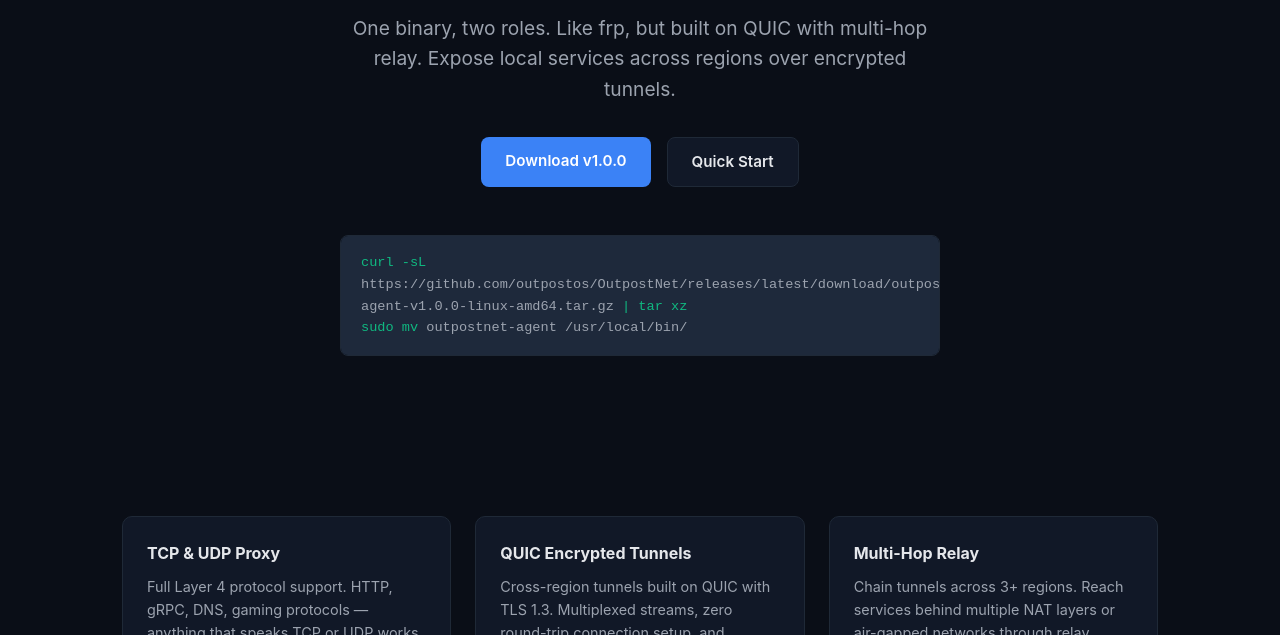
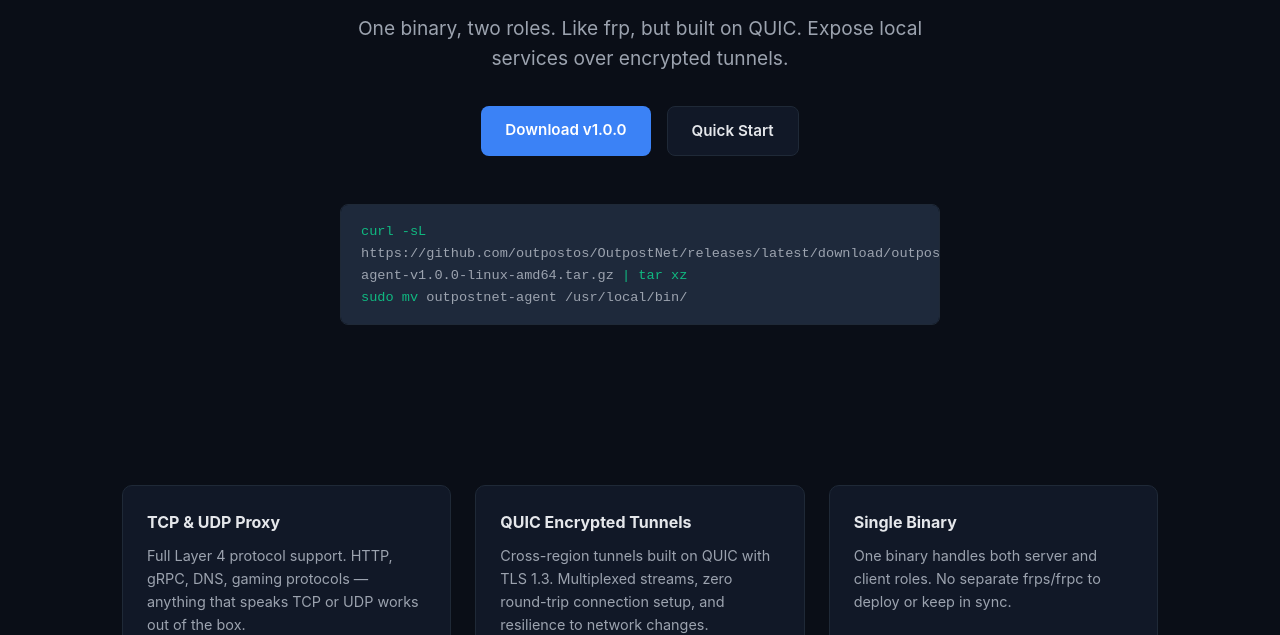
Before and after one commit to outpostos/OutpostNet, a plain HTML site: page docs/index.html in a window 1280 px wide. Shown: the part 317-952 px from the top of the page. Drawn offline with Linux system fonts and the light colour scheme.

Commit message:
fix(docs): remove multi-hop relay references from 1.0 docs
Multi-hop relay is a 2.0 feature and should not appear in 1.0 docs.
Removed from hero description, features section, and comparison table
in docs/index.html, and from CHANGELOG.md release notes.

Closes OUT-19

Co-Authored-By: Paperclip <noreply@paperclip.ing>

```diff
--- a/docs/index.html
+++ b/docs/index.html
@@ -141,7 +141,7 @@
 
 <section class="hero">
   <h1>Tunnel anything.<br><span>No public IP needed.</span></h1>
-  <p>One binary, two roles. Like frp, but built on QUIC with multi-hop relay. Expose local services across regions over encrypted tunnels.</p>
+  <p>One binary, two roles. Like frp, but built on QUIC. Expose local services over encrypted tunnels.</p>
   <div class="hero-buttons">
     <a href="https://github.com/outpostos/OutpostNet/releases" class="btn btn-primary">Download v1.0.0</a>
     <a href="https://github.com/outpostos/OutpostNet/blob/main/docs/quickstart.md" class="btn btn-secondary">Quick Start</a>
@@ -162,8 +162,8 @@
     <p>Cross-region tunnels built on QUIC with TLS 1.3. Multiplexed streams, zero round-trip connection setup, and resilience to network changes.</p>
   </div>
   <div class="feature">
-    <h3>Multi-Hop Relay</h3>
-    <p>Chain tunnels across 3+ regions. Reach services behind multiple NAT layers or air-gapped networks through relay agents.</p>
+    <h3>Single Binary</h3>
+    <p>One binary handles both server and client roles. No separate frps/frpc to deploy or keep in sync.</p>
   </div>
   <div class="feature">
     <h3>Token Authentication</h3>
@@ -217,11 +217,6 @@ Host A (server role)                    Host B (client role)
       <td>TCP / KCP / QUIC</td>
     </tr>
     <tr>
-      <td>Multi-Hop Relay</td>
-      <td class="check"><strong>Native</strong></td>
-      <td class="cross">No</td>
-    </tr>
-    <tr>
       <td>Token Auth</td>
       <td class="check">Yes</td>
       <td class="check">Yes</td>
```
Also changed, not shown: 1 other file.
